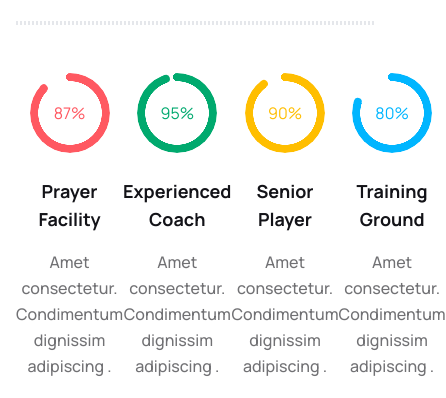
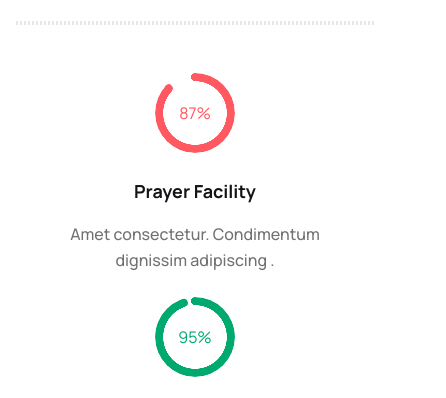
Before and after one commit to DeepsEffect/assignment-03-PH, a plain HTML site: page index.html in a window 390 px wide. Shown: the part 689-1087 px from the top of the page, 446 px wide, since content can reach past the window. Drawn offline with nearby package versions, Linux system fonts and the light colour scheme.

Commit message:
progress bar responsive

```diff
--- a/index.html
+++ b/index.html
@@ -1,5 +1,5 @@
 <!DOCTYPE html>
-<html lang="en">
+<html lang="en" data-theme="light">
 
 <head>
     <meta charset="UTF-8">
@@ -143,9 +143,9 @@
         </section>
         <!-- progress bar section............................... -->
         <section class="mb-24 ">
-            <div class="flex items-center justify-evenly ">
+            <div class="grid grid-cols-1 lg:grid-cols-4 items-center justify-evenly space-y-6">
                 <!-- card 1 -->
-                <div class="text-center space-y-6">
+                <div class="text-center mx-auto space-y-6">
                     <div class="radial-progress text-error " style="--value:87;" role="progressbar">87%</div>
                     <div class="max-w-[250px] space-y-4">
                         <h2 class="text-color-dark text-lg font-bold">Prayer Facility</h2>
@@ -153,7 +153,7 @@
                     </div>
                 </div>
                 <!-- card 2 -->
-                <div class="text-center space-y-6">
+                <div class="text-center mx-auto space-y-6">
                     <div class="radial-progress text-success " style="--value:95;" role="progressbar">95%</div>
                     <div class="max-w-[250px] space-y-4">
                         <h2 class="text-color-dark text-lg font-bold">Experienced Coach</h2>
@@ -161,7 +161,7 @@
                     </div>
                 </div>
                 <!-- card 3 -->
-                <div class="text-center space-y-6">
+                <div class="text-center mx-auto space-y-6">
                     <div class="radial-progress text-warning " style="--value:90;" role="progressbar">90%</div>
                     <div class="max-w-[250px] space-y-4">
                         <h2 class="text-color-dark text-lg font-bold">Senior Player</h2>
@@ -169,7 +169,7 @@
                     </div>
                 </div>
                 <!-- card 4 -->
-                <div class="text-center space-y-6">
+                <div class="text-center mx-auto space-y-6">
                     <div class="radial-progress text-info " style="--value:80;" role="progressbar">80%</div>
                     <div class="max-w-[250px] space-y-4">
                         <h2 class="text-color-dark text-lg font-bold">Training Ground</h2>
```
